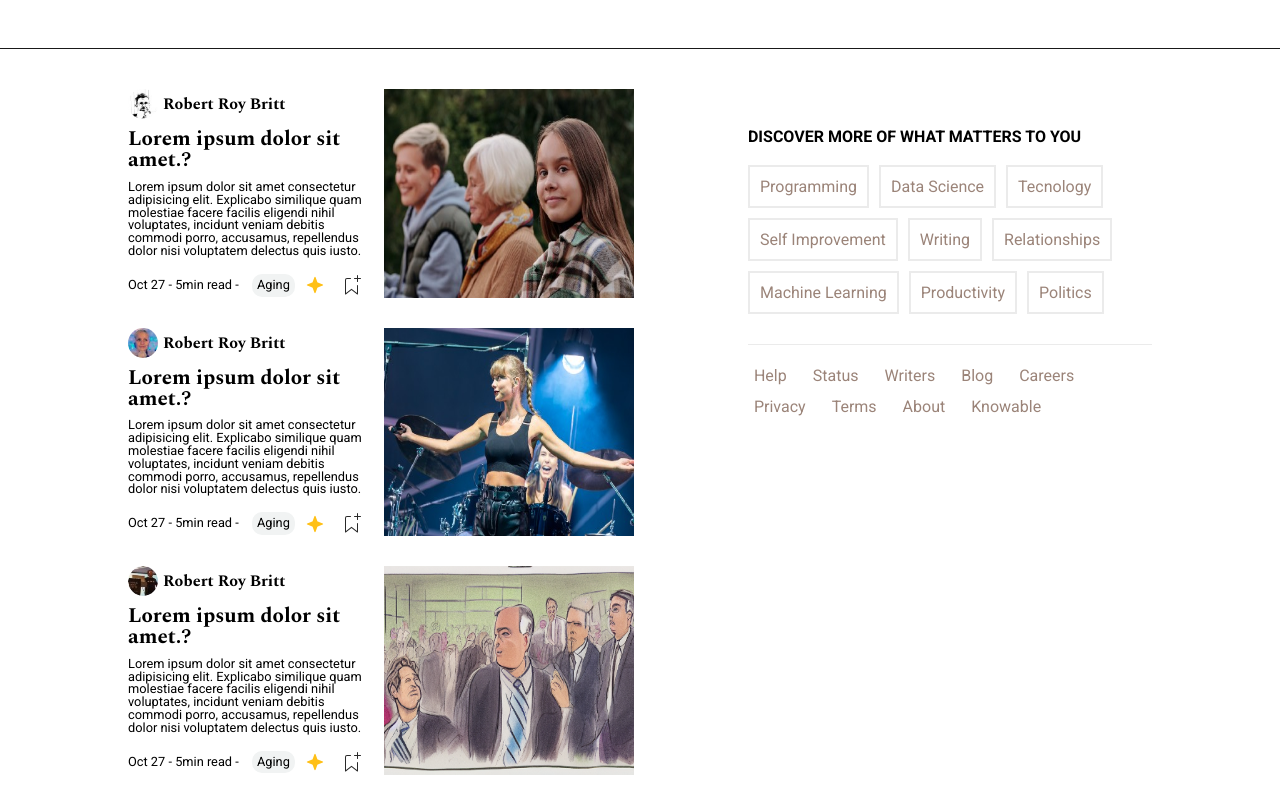
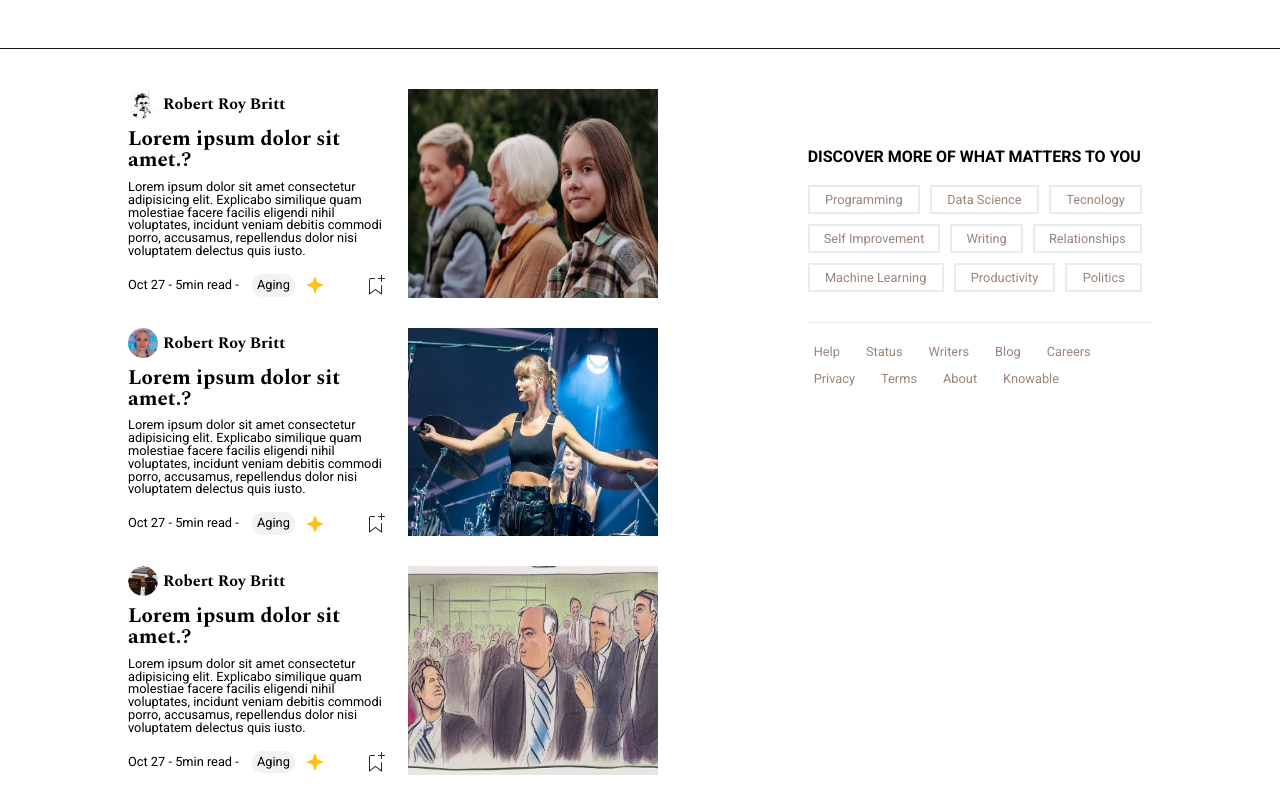
Before and after one commit to Rafael98-stack/M2-W1-D5-Progetto-Settimanale, a plain HTML site: page index.html in a window 1280 px wide. Shown: the part 966-1760 px from the top of the page. Drawn offline with nearby package versions, Linux system fonts and the light colour scheme.

Commit message:
Responsive LapTop 1024px, Developing

```diff
--- a/assets/css/style.css
+++ b/assets/css/style.css
@@ -226,7 +226,7 @@ top: 150px;
 
 }
 .filter-container h2{
-margin-bottom: 20px;
+padding-bottom: 20px;
 font-family: 'Roboto', sans-serif;
 font-weight: bold;
 }
@@ -245,6 +245,7 @@ color: #9b8479;
 border-color: #ebebeb;
 border-style: solid;
 padding: 10px;
+flex-grow: 1;
 }
 
 .filters2 button {
@@ -254,3 +255,22 @@ border: none;
 background-color: white;
 color: #9b8479;
 }
+@media screen and (min-width:1024px) and (max-width:1439px) {
+    h1 {
+        font-size: 4rem;
+    }
+    /* FILTERS CONTAINER */
+    .filter-container {
+    position: sticky;
+    top: 180px;
+    margin-top: 60px;
+    }
+    .filters2 button {
+        font-size: 0.8rem;
+    }
+    .filters1 button {
+        font-size: 0.8rem;
+        padding: 5px;
+        flex-grow: 1;
+    }
+}
```
